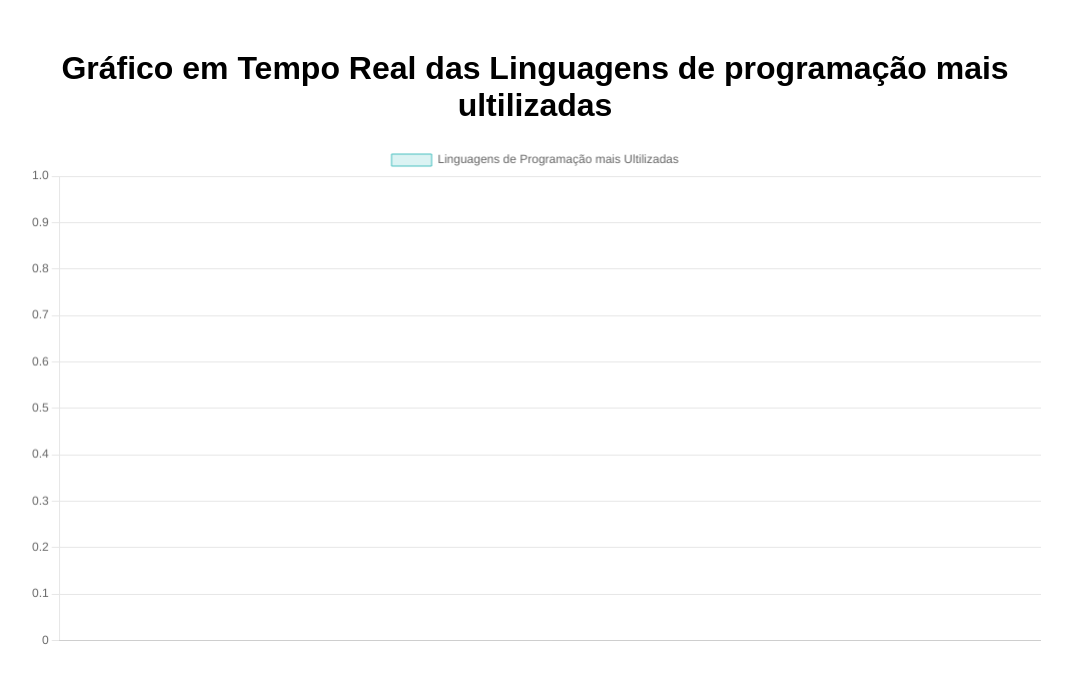
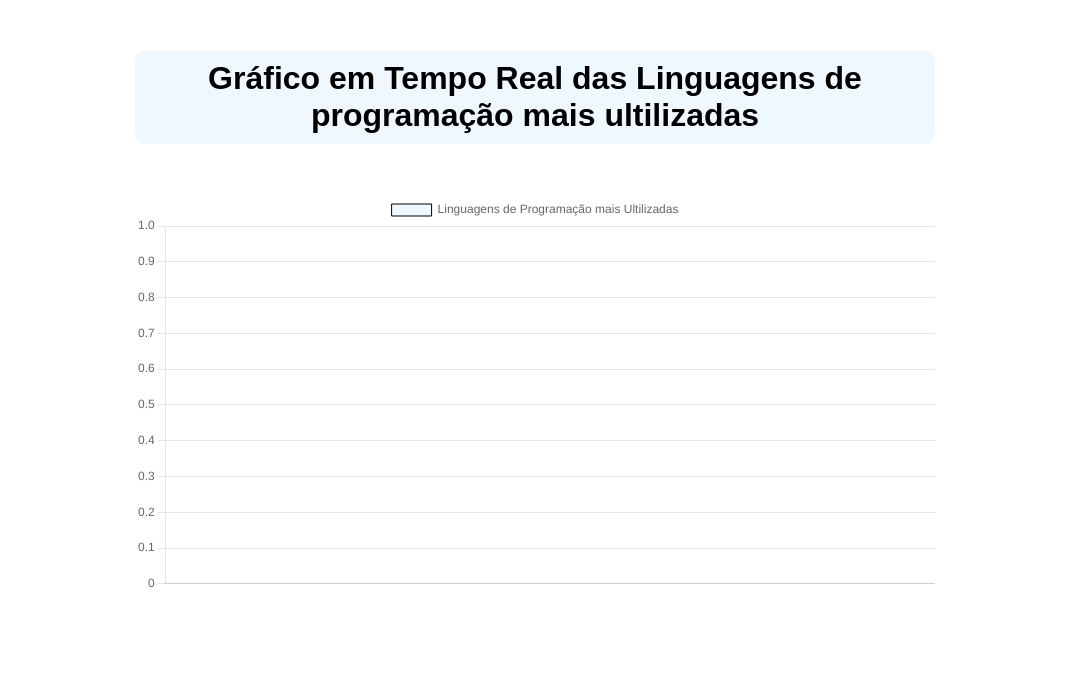
Before and after one commit to KaueMtaheus/grafico-linguagem, a plain HTML site: page real-time-chart/index.html in a window 1280 px wide. Shown: the whole page, without its empty margins (105-1177 px from the left). Drawn offline with nearby package versions, Linux system fonts and the light colour scheme; no server answers.

Commit message:
standby
base de um consumo de API

```diff
--- a/real-time-chart/css/style.css
+++ b/real-time-chart/css/style.css
@@ -6,11 +6,15 @@ body {
   }
 
   .container {
-    width: 80%;
+    width: 100vh;
     margin: 0 auto;
+
   }
 
   h1 {
+    background-color: aliceblue;
+    padding: 10px;
+    border-radius: 10px;
     font-size: 2rem;
-    margin-bottom: 20px;
+    margin-bottom: 50px;
   }
--- a/real-time-chart/js/script.js
+++ b/real-time-chart/js/script.js
@@ -16,8 +16,8 @@ document.addEventListener('DOMContentLoaded', () => {
             datasets: [{
                 label: 'Linguagens de Programação mais Ultilizadas',
                 data: [],
-                backgroundColor: 'rgba(75, 192, 192, 0.2)',
-                borderColor: 'rgba(75, 192, 192, 1)',
+                backgroundColor: 'aliceblue',
+                borderColor: 'black',
                 borderWidth: 1
             }]
         },
```
